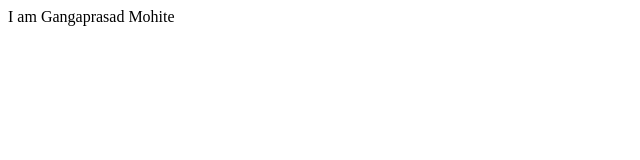
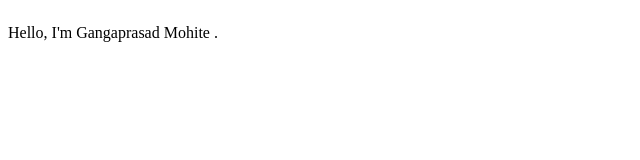
Before and after one commit to gangaprasadmohite/shanky31.github.io, a plain HTML site: page index.html in a window 1280 px wide. Shown: the whole page, without its empty margins (0-640 px from the left). Drawn offline with Linux system fonts and the light colour scheme.

Commit message:
started portfolio site

```diff
--- /dev/null
+++ b/assets/stylesheets/style.css
@@ -0,0 +1,4 @@
+.hero {
+    display: flex;
+
+}
--- a/index.html
+++ b/index.html
@@ -1 +1,22 @@
-I am Gangaprasad Mohite
+<!DOCTYPE html>
+<html lang="en">
+<head>
+    <meta charset="UTF-8">
+    <meta name="viewport" content="width=device-width, initial-scale=1.0">
+    <meta http-equiv="X-UA-Compatible" content="ie=edge">
+    <title>Document</title>
+    <link rel="stylesheet" href="assets/stylesheets/style.css">
+</head>
+<body>
+    <div class="hero">
+        <section>
+            <img src="" alt="">
+        </section>
+        <section>
+            <p>
+                Hello, I'm Gangaprasad Mohite .
+            </p>
+        </section>
+    </div>
+</body>
+</html>
```
